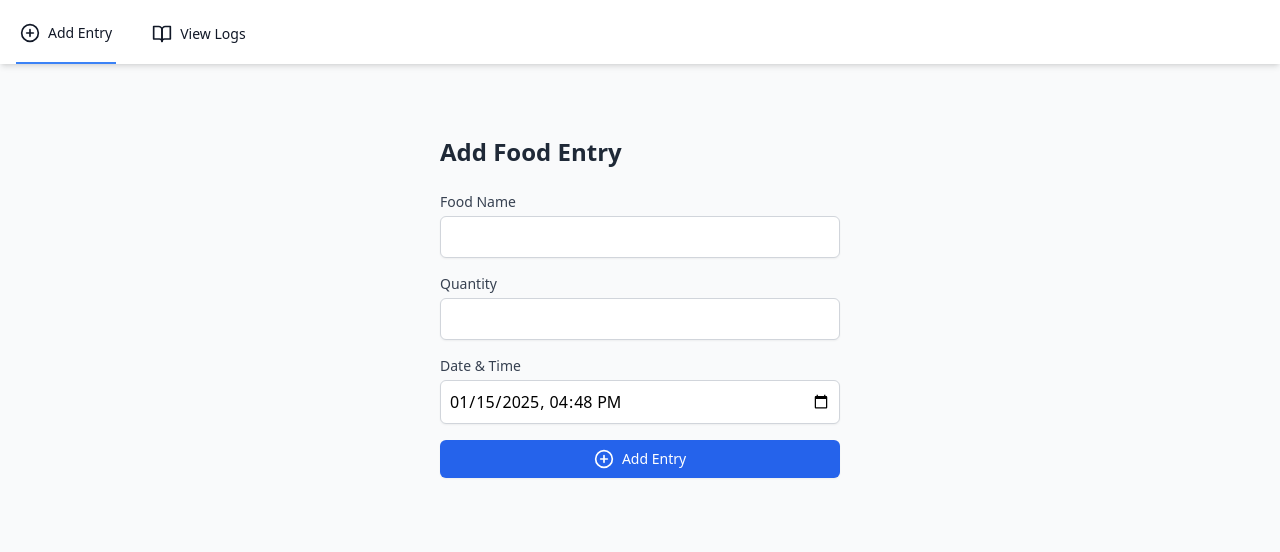
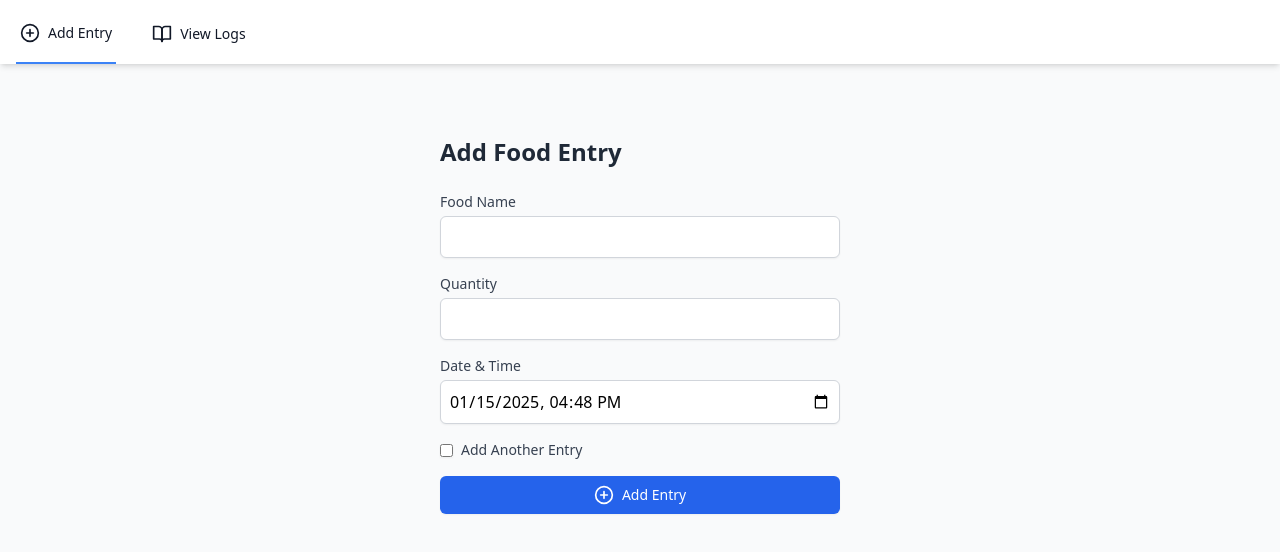
Before and after one commit to mjontop/foodlogger, a React (Vite) app: page / in a window 1280 px wide. Shown: the top 552 px of the page. Built offline with nearby package versions, Linux system fonts and the light colour scheme.

Commit message:
Add functionality to add multiple food entries and navigate to logs

```diff
--- a/src/components/FoodEntryForm.tsx
+++ b/src/components/FoodEntryForm.tsx
@@ -1,18 +1,27 @@
-import React, { useState } from 'react';
-import { format } from 'date-fns';
-import { saveFoodEntry } from '../utils/storage';
-import { PlusCircle } from 'lucide-react';
+import React, { useState } from "react";
+import { format } from "date-fns";
+import { saveFoodEntry } from "../utils/storage";
+import { PlusCircle } from "lucide-react";
+import { useNavigate } from "@tanstack/react-router";
+
+
 
 export function FoodEntryForm() {
-  const [foodName, setFoodName] = useState('');
-  const [quantity, setQuantity] = useState('');
-  const [dateTime, setDateTime] = useState(format(new Date(), "yyyy-MM-dd'T'HH:mm"));
+
+  const navigate = useNavigate()
+
+  const [foodName, setFoodName] = useState("");
+  const [quantity, setQuantity] = useState("");
+  const [isAddingAnoter, setIsAddingAnother] = useState(false);
+  const [dateTime, setDateTime] = useState(
+    format(new Date(), "yyyy-MM-dd'T'HH:mm")
+  );
 
   const handleSubmit = (e: React.FormEvent) => {
     e.preventDefault();
 
     if (!foodName.trim() || !quantity || parseFloat(quantity) <= 0) {
-      alert('Please fill in all fields correctly');
+      alert("Please fill in all fields correctly");
       return;
     }
 
@@ -20,11 +29,20 @@ export function FoodEntryForm() {
       id: crypto.randomUUID(),
       foodName: foodName.trim(),
       quantity: parseFloat(quantity),
-      dateTime
+      dateTime,
     });
 
-    setFoodName('');
-    setQuantity('');
+    if(!isAddingAnoter){
+      console.log('hey');
+
+      navigate({
+        to:'/logs'
+      })
+      return
+    }
+
+    setFoodName("");
+    setQuantity("");
     setDateTime(format(new Date(), "yyyy-MM-dd'T'HH:mm"));
   };
 
@@ -33,7 +51,10 @@ export function FoodEntryForm() {
       <h2 className="text-2xl font-bold mb-6 text-gray-800">Add Food Entry</h2>
       <form onSubmit={handleSubmit} className="space-y-4">
         <div>
-          <label htmlFor="foodName" className="block text-sm font-medium text-gray-700">
+          <label
+            htmlFor="foodName"
+            className="block text-sm font-medium text-gray-700"
+          >
             Food Name
           </label>
           <input
@@ -47,7 +68,10 @@ export function FoodEntryForm() {
         </div>
 
         <div>
-          <label htmlFor="quantity" className="block text-sm font-medium text-gray-700">
+          <label
+            htmlFor="quantity"
+            className="block text-sm font-medium text-gray-700"
+          >
             Quantity
           </label>
           <input
@@ -63,7 +87,10 @@ export function FoodEntryForm() {
         </div>
 
         <div>
-          <label htmlFor="dateTime" className="block text-sm font-medium text-gray-700">
+          <label
+            htmlFor="dateTime"
+            className="block text-sm font-medium text-gray-700"
+          >
             Date & Time
           </label>
           <input
@@ -74,6 +101,18 @@ export function FoodEntryForm() {
             className="mt-1 block w-full rounded-md border-gray-300 shadow-sm focus:border-blue-500 focus:ring-blue-500 p-2 border"
             required
           />
+        </div>
+
+        <div>
+          <label className="flex items-center text-sm font-medium text-gray-700">
+            <input
+              onChange={(e) => setIsAddingAnother(e.target.checked)}
+              checked={isAddingAnoter}
+              type="checkbox"
+              className="rounded border-gray-300 text-blue-600 shadow-sm focus:border-blue-500 focus:ring-blue-500 mr-2"
+            />
+            Add Another Entry
+          </label>
         </div>
 
         <button
```
